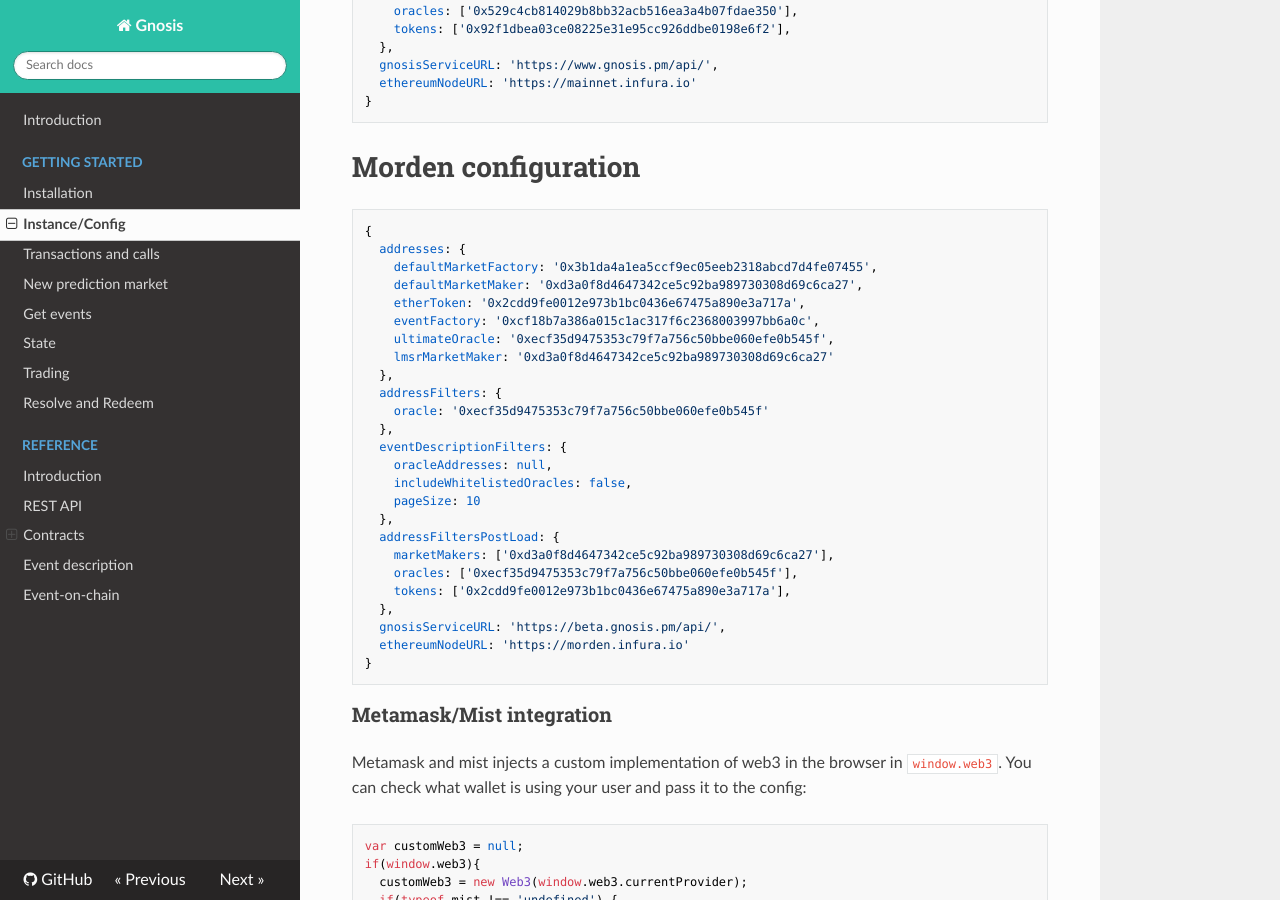
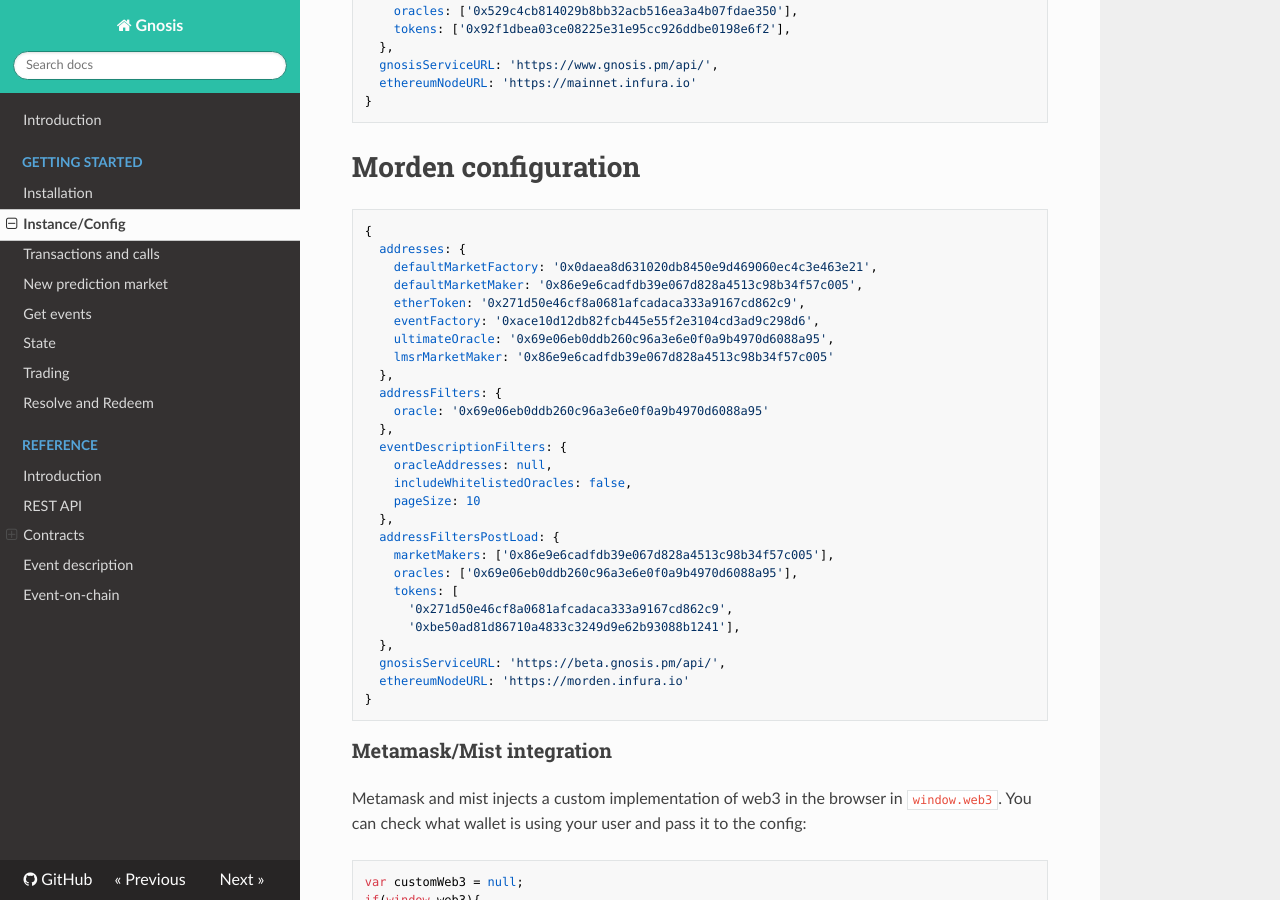
Before and after one commit to Consensys/gnosis-docs, an MkDocs documentation site: the page built from docs/getting-started/instance.md, in a window 1280 px wide and 900 px high, scrolled down 1886 px. Built offline with MkDocs 1.6.1, drawn with Linux system fonts in a browser that asks for light colours; nearby versions of some CDN libraries; old or Windows-style settings are respelled for this version of MkDocs.

Commit message:
morden 0.1.1 contract addresses

````diff
--- a/docs/getting-started/instance.md
+++ b/docs/getting-started/instance.md
@@ -104,15 +104,15 @@ gnosis.config.initialize(
 ```js
 {
   addresses: {
-    defaultMarketFactory: '0x3b1da4a1ea5ccf9ec05eeb2318abcd7d4fe07455',
-    defaultMarketMaker: '0xd3a0f8d4647342ce5c92ba989730308d69c6ca27',
-    etherToken: '0x2cdd9fe0012e973b1bc0436e67475a890e3a717a',
-    eventFactory: '0xcf18b7a386a015c1ac317f6c2368003997bb6a0c',
-    ultimateOracle: '0xecf35d9475353c79f7a756c50bbe060efe0b545f',
-    lmsrMarketMaker: '0xd3a0f8d4647342ce5c92ba989730308d69c6ca27'
+    defaultMarketFactory: '0x0daea8d631020db8450e9d469060ec4c3e463e21',
+    defaultMarketMaker: '0x86e9e6cadfdb39e067d828a4513c98b34f57c005',
+    etherToken: '0x271d50e46cf8a0681afcadaca333a9167cd862c9',
+    eventFactory: '0xace10d12db82fcb445e55f2e3104cd3ad9c298d6',
+    ultimateOracle: '0x69e06eb0ddb260c96a3e6e0f0a9b4970d6088a95',
+    lmsrMarketMaker: '0x86e9e6cadfdb39e067d828a4513c98b34f57c005'
   },
   addressFilters: {
-    oracle: '0xecf35d9475353c79f7a756c50bbe060efe0b545f'
+    oracle: '0x69e06eb0ddb260c96a3e6e0f0a9b4970d6088a95'
   },
   eventDescriptionFilters: {
     oracleAddresses: null,
@@ -120,9 +120,11 @@ gnosis.config.initialize(
     pageSize: 10
   },
   addressFiltersPostLoad: {
-    marketMakers: ['0xd3a0f8d4647342ce5c92ba989730308d69c6ca27'],
-    oracles: ['0xecf35d9475353c79f7a756c50bbe060efe0b545f'],
-    tokens: ['0x2cdd9fe0012e973b1bc0436e67475a890e3a717a'],
+    marketMakers: ['0x86e9e6cadfdb39e067d828a4513c98b34f57c005'],
+    oracles: ['0x69e06eb0ddb260c96a3e6e0f0a9b4970d6088a95'],
+    tokens: [
+      '0x271d50e46cf8a0681afcadaca333a9167cd862c9',
+      '0xbe50ad81d86710a4833c3249d9e62b93088b1241'],
   },
   gnosisServiceURL: 'https://beta.gnosis.pm/api/',
   ethereumNodeURL: 'https://morden.infura.io'
````
